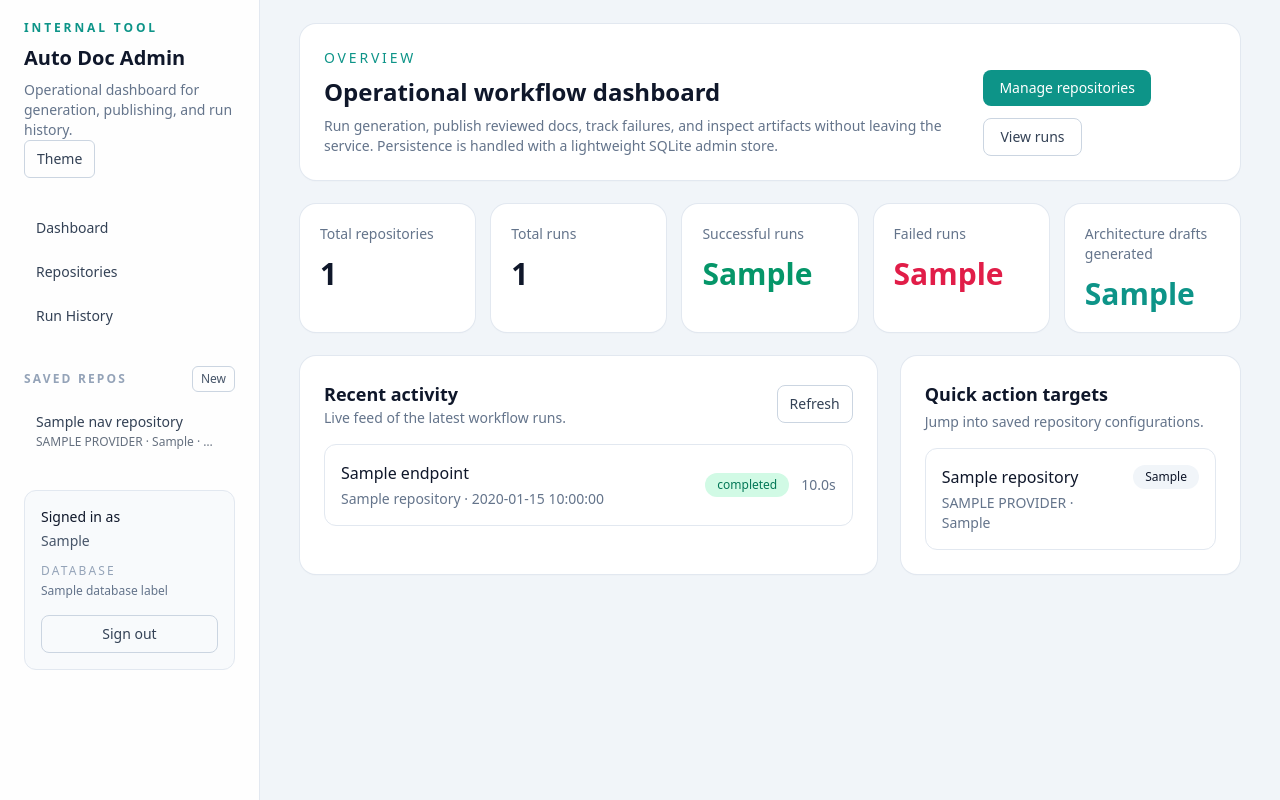
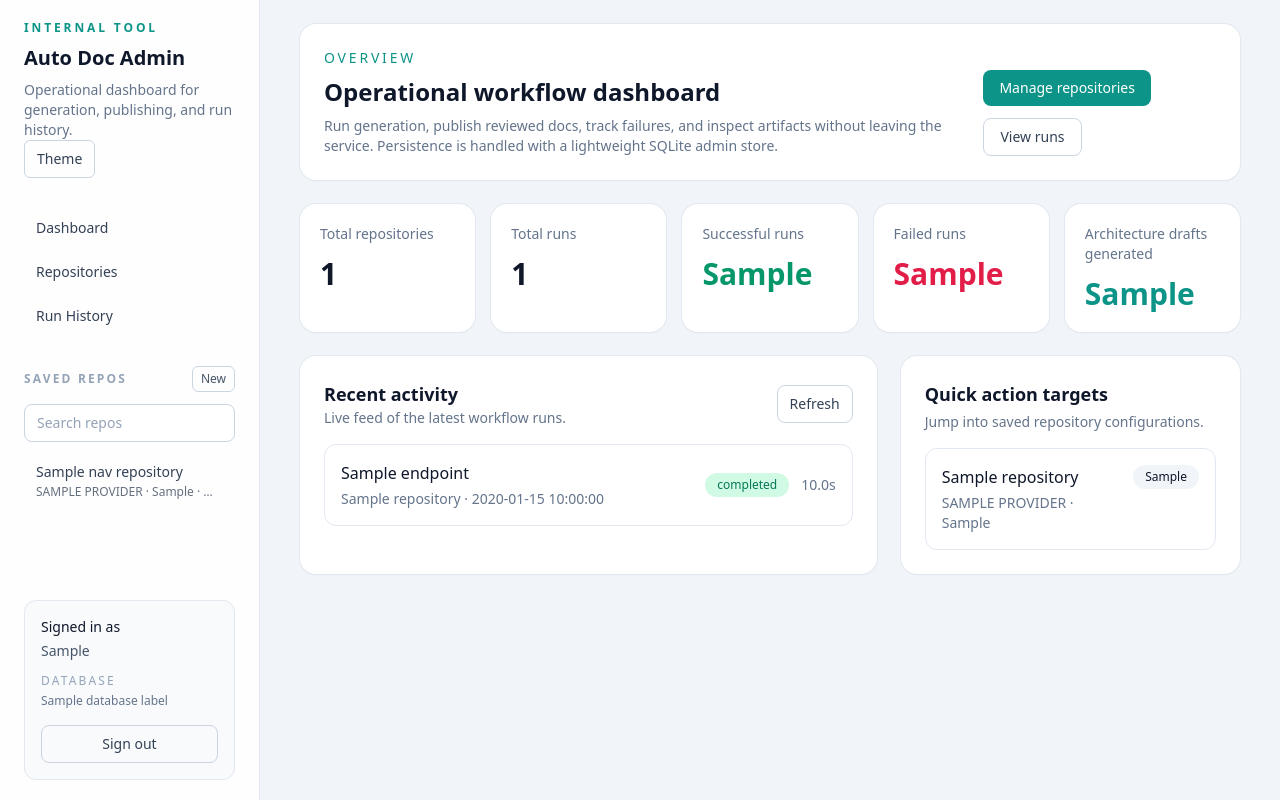
Before and after one commit to Digital-Metabolic-Twin-Centre/autodoc, a FastAPI app: template src/templates/admin/dashboard.html in a window 1280 px wide. Run offline with FastAPI, Linux system fonts and the light colour scheme; the template is opened without the code that fills it: most values are stand-ins (such as "Sample title", 1, 10 or a date in 2020); some libraries are stand-ins or nearby versions.

Commit message:
feat: add scrollbar and search functionality to saved repos

```diff
--- a/src/templates/admin/base.html
+++ b/src/templates/admin/base.html
@@ -51,13 +51,22 @@
         closeArtifactModal();
       }
     });
+
+    function filterSavedRepositories(query) {
+      const normalizedQuery = query.trim().toLowerCase();
+      document.querySelectorAll('[data-repository-link]').forEach(function (link) {
+        const searchableText = link.getAttribute('data-search-text') || '';
+        link.classList.toggle('hidden', normalizedQuery && !searchableText.includes(normalizedQuery));
+      });
+    }
   </script>
 </head>
 
 <body class="min-h-full bg-slate-100 text-slate-900 dark:bg-slate-950 dark:text-slate-100">
   <div class="min-h-screen lg:grid lg:grid-cols-[260px_minmax(0,1fr)]">
     <aside
-      class="border-b border-slate-200 bg-white/90 px-6 py-5 dark:border-slate-800 dark:bg-shell-900 lg:border-b-0 lg:border-r">
+      class="flex flex-col border-b border-slate-200 bg-white/90 px-6 py-5 dark:border-slate-800 dark:bg-shell-900 lg:sticky lg:top-0 lg:max-h-screen lg:overflow-hidden lg:border-b-0 lg:border-r">
+      <div class="shrink-0">
         <div class="flex items-center justify-between lg:block">
           <div>
             <p class="text-xs font-semibold uppercase tracking-[0.24em] text-teal-600 dark:text-teal-300">Internal Tool
@@ -71,7 +80,8 @@
             Theme
           </button>
         </div>
-      <nav class="mt-8 space-y-2">
+      </div>
+      <nav class="mt-8 shrink-0 space-y-2">
         <a href="/admin"
           class="block rounded-lg px-3 py-2 text-sm {% if active_path == '/admin' %}bg-teal-600 text-white{% else %}text-slate-700 hover:bg-slate-100 dark:text-slate-200 dark:hover:bg-shell-800{% endif %}">Dashboard</a>
         <a href="/admin/repositories"
@@ -81,16 +91,21 @@
           History</a>
       </nav>
       {% if navigation_repositories %}
-      <div class="mt-8">
+      <div class="mt-8 flex min-h-0 flex-col lg:flex-1">
         <div class="flex items-center justify-between gap-3">
           <p class="text-xs font-semibold uppercase tracking-[0.18em] text-slate-400 dark:text-slate-500">Saved repos</p>
           <a href="/admin/repositories/new"
             class="rounded-md border border-slate-300 px-2 py-1 text-xs font-medium text-slate-600 transition hover:border-teal-500 hover:text-slate-950 focus:outline-none focus:ring-2 focus:ring-teal-500/30 dark:border-slate-700 dark:text-slate-300 dark:hover:border-teal-400 dark:hover:text-white">New</a>
         </div>
-        <div class="mt-3 max-h-72 space-y-1 overflow-y-auto pr-1">
+        <input type="search" placeholder="Search repos" aria-label="Search saved repositories"
+          class="mt-3 w-full rounded-lg border border-slate-300 bg-white px-3 py-2 text-sm text-slate-900 placeholder:text-slate-400 focus:border-teal-500 focus:outline-none focus:ring-2 focus:ring-teal-500/20 dark:border-slate-700 dark:bg-shell-800 dark:text-slate-100 dark:placeholder:text-slate-500"
+          oninput="filterSavedRepositories(this.value)">
+        <div class="mt-3 min-h-24 flex-1 space-y-1 overflow-y-auto overscroll-contain pr-1">
           {% for nav_repository in navigation_repositories %}
           {% set repo_href = '/admin/repositories/' ~ nav_repository.id %}
           <a href="{{ repo_href }}"
+            data-repository-link
+            data-search-text="{{ (nav_repository.name ~ ' ' ~ nav_repository.provider ~ ' ' ~ nav_repository.repo_path ~ ' ' ~ nav_repository.default_branch)|lower }}"
             class="block rounded-lg px-3 py-2 text-sm {% if active_path == repo_href or active_path.startswith(repo_href ~ '/') %}bg-teal-50 text-teal-800 ring-1 ring-teal-200 dark:bg-teal-400/10 dark:text-teal-200 dark:ring-teal-400/30{% else %}text-slate-700 hover:bg-slate-100 dark:text-slate-200 dark:hover:bg-shell-800{% endif %}">
             <span class="block truncate font-medium">{{ nav_repository.name }}</span>
             <span class="mt-0.5 block truncate text-xs opacity-75">{{ nav_repository.provider|upper }} · {{
@@ -101,7 +116,7 @@
       </div>
       {% endif %}
       <div
-        class="mt-8 rounded-xl border border-slate-200 bg-slate-50 p-4 text-sm dark:border-slate-800 dark:bg-shell-800/70">
+        class="mt-8 shrink-0 rounded-xl border border-slate-200 bg-slate-50 p-4 text-sm dark:border-slate-800 dark:bg-shell-800/70 lg:mt-auto">
         <p class="font-medium">Signed in as</p>
         <p class="mt-1 text-slate-600 dark:text-slate-300">{{ admin_user }}</p>
         <p class="mt-3 text-xs uppercase tracking-[0.18em] text-slate-400 dark:text-slate-500">Database</p>
```
Also changed, not shown: tests/test_admin_router.py (+3 -0 lines). Lines whose indentation alone changed are shown as unchanged.
